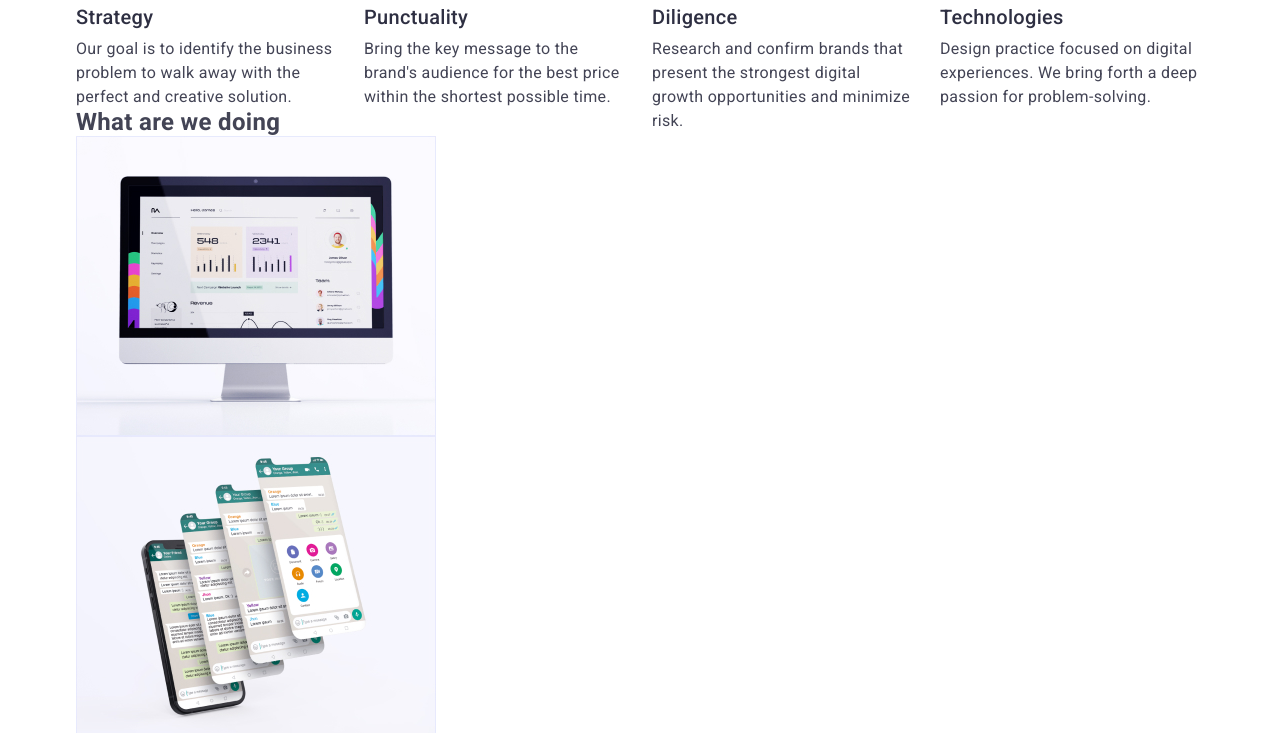
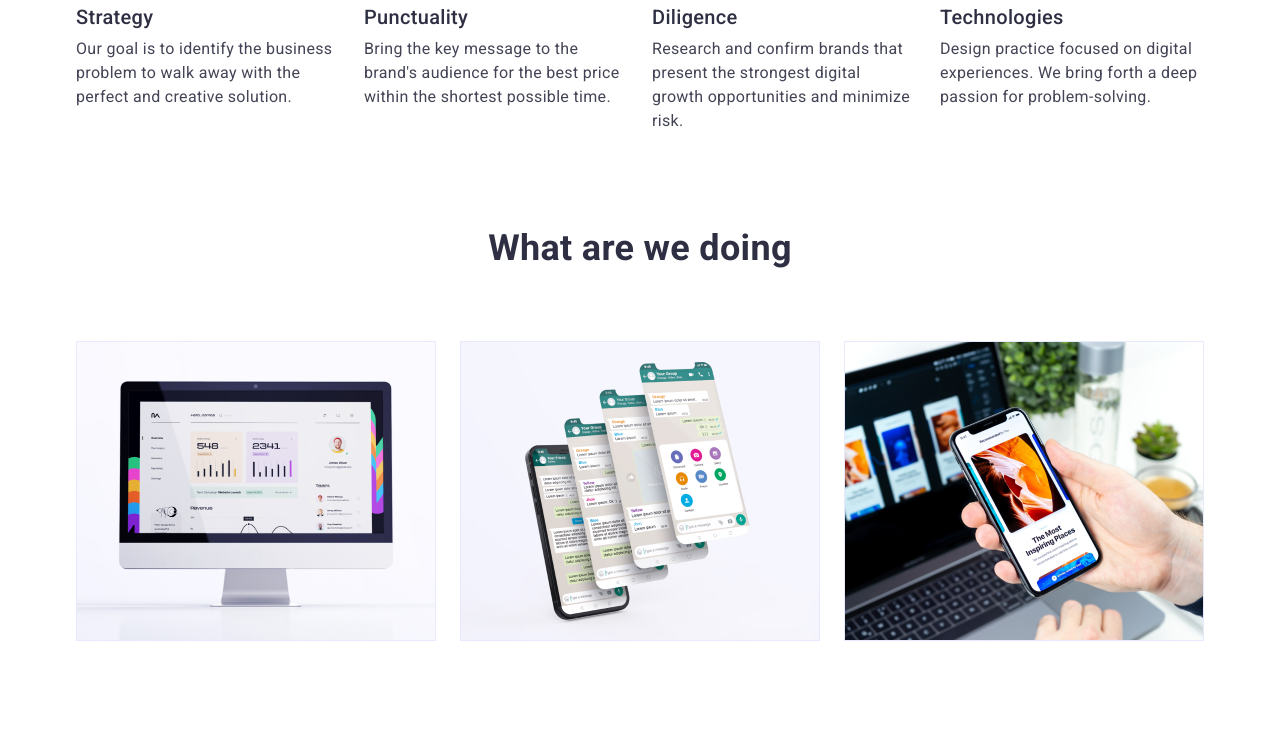
Before and after one commit to David290686/goit-markup-hw-04, a plain HTML site: page index.html in a window 1280 px wide. Shown: the part 908-1641 px from the top of the page. Drawn offline with nearby package versions, Linux system fonts and the light colour scheme.

Commit message:
Update index.html

```diff
--- a/index.html
+++ b/index.html
@@ -29,7 +29,7 @@
 					<a href="./index.html" class="logo"><span class="web-logo">Web</span>Studio </a>
 					<ul class="nav-list">
 						<li>
-							<a href="" class="link-studio">Studio</a>
+							<a href="./index.html" class="link-studio">Studio</a>
 						</li>
 						<li>
 							<a href="./portfolio.html" class="link-portfolio">Portfolio</a>
@@ -126,10 +126,10 @@
 					</ul>
 				</div>
 			</section>
-			<section class="imagine">
-				<div class="container imagine-container">
-					<h2 class="imagine-title">What are we doing</h2>
-					<ul class="imagine-list">
+			<section class="what-are-we-doing imagine">
+				<div class="container what-are-we-doing-container">
+					<h2 class="what-are-we-doing-title">What are we doing</h2>
+					<ul class="what-are-we-doing-list list">
 						<li>
 							<img src="./images/img1.jpg" alt="image1" width="360" height="300" />
 						</li>
```
